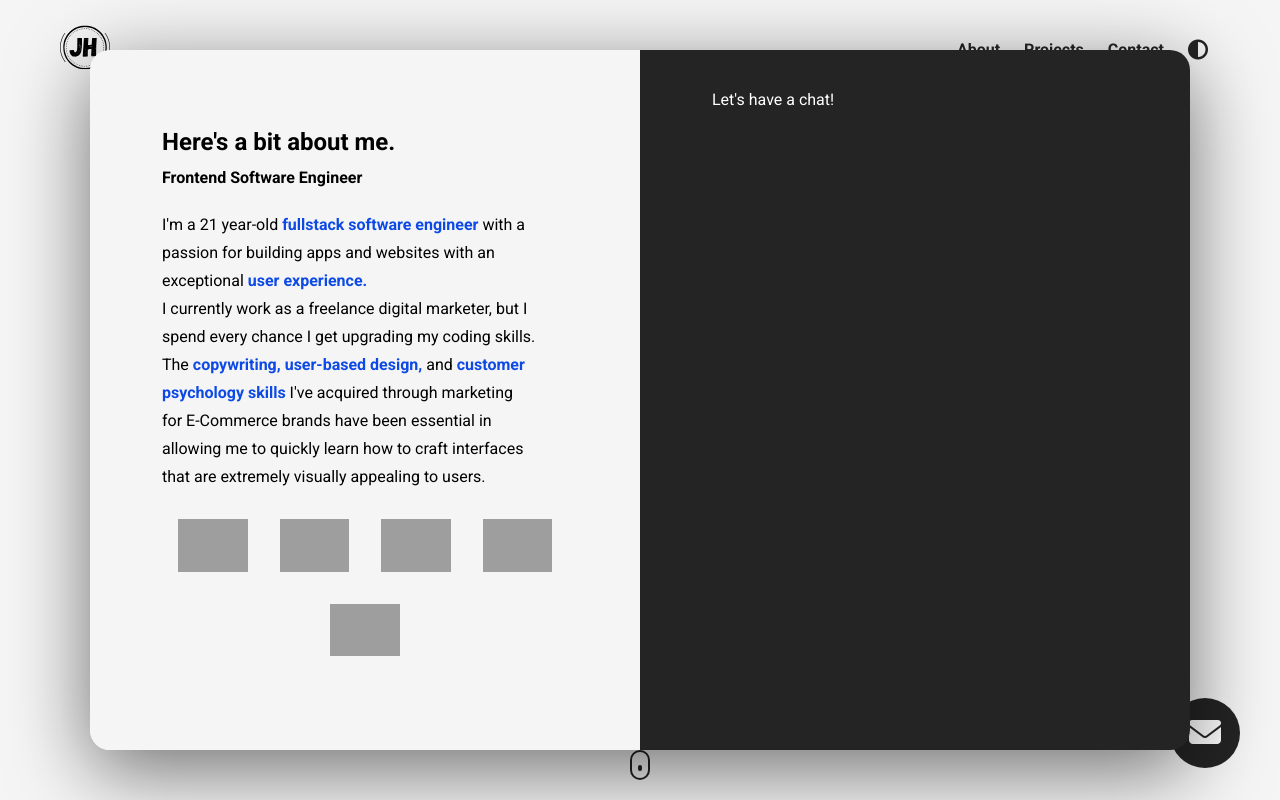
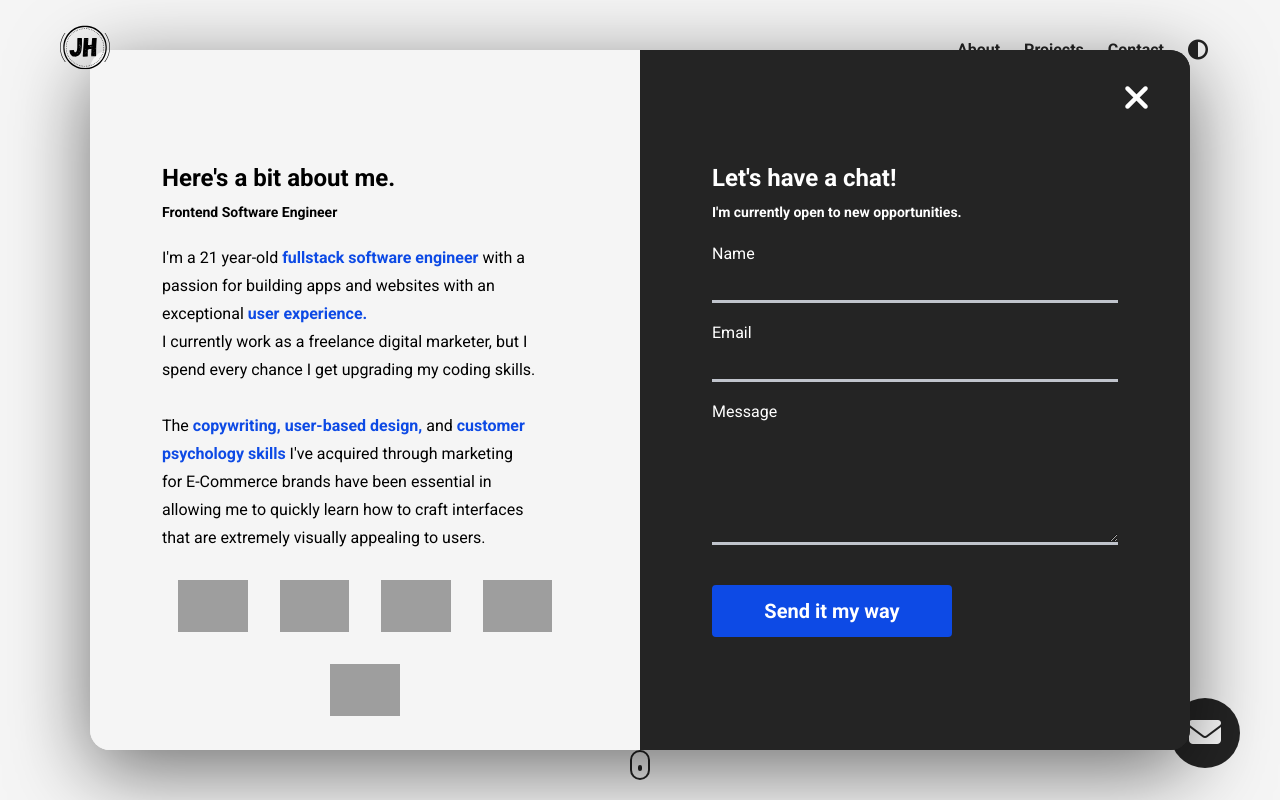
Before and after one commit to JoshuaHaughton/joshuahaughton.github.io, a plain HTML site: page index.html in a window 1280 px wide. Shown: the top 800 px of the page. Drawn offline with Linux system fonts and the light colour scheme; grey boxes are pictures that could not be loaded.

Commit message:
Set up 'contact' half of modal

```diff
--- a/index.html
+++ b/index.html
@@ -113,7 +113,10 @@
           <p class="modal__para">
             I'm a 21 year-old <span class="secondary bold">fullstack software engineer</span> with a passion for building apps and websites with an exceptional <span class="secondary bold">user experience.</span>
             <br/>
-            I currently work as a freelance digital marketer, but I spend every chance I get upgrading my coding skills. The<span class="secondary bold"> copywriting, user-based design,</span> and <span class="secondary bold">customer psychology skills</span> I've acquired through marketing for E-Commerce brands have been essential in allowing me to quickly learn how to craft interfaces that are extremely visually appealing to users.
+            I currently work as a freelance digital marketer, but I spend every chance I get upgrading my coding skills.
+            <br/>
+            <br/>
+            The<span class="secondary bold"> copywriting, user-based design,</span> and <span class="secondary bold">customer psychology skills</span> I've acquired through marketing for E-Commerce brands have been essential in allowing me to quickly learn how to craft interfaces that are extremely visually appealing to users.
           </p>
           <div class="modal__languages">
             <figure class="modal__language">
@@ -138,7 +141,36 @@
             </figure>
           </div>
         </div>
-        <div class="modal__half modal__contact">Let's have a chat!</div>
+        <div class="modal__half modal__contact">
+          <h3 class="modal__title modal__title--contact">
+            Let's have a chat!
+          </h3>
+          <h4 class="modal__sub-title modal__sub-title--contact">
+            I'm currently open to new opportunities.
+          </h4>
+          <form action="" id="contact__form">
+            <div class="form__item">
+              <label class="form__item--label">Name</label>
+              <input type="text" class="input" name="user_name" required>
+            </div>
+            <div class="form__item">
+              <label class="form__item--label">Email</label>
+              <input type="email" class="input" name="user_email" required></input>
+            </div>
+            <div class="form__item">
+              <label class="form__item--label">Message</label>
+              <textarea type="text" class="input" name="message" required></textarea>
+            </div>
+            <button id="contact__submit" class="form__submit">Send it my way</button>
+          </form>
+          <div class="modal__overlay modal__overlay--loading">
+            <i class="fas fa-spinner"></i>
+          </div>
+          <div class="modal__overlay modal__overlay--success">
+            Thanks for the message! Looking forward to speaking with you soon.
+          </div>
+        </div>
+        <i class="fas fa-times modal__exit click"></i>
       </div>
     </section>
     <section id="projects">
--- a/style.css
+++ b/style.css
@@ -54,6 +54,7 @@ a {
 
 .click {
   transition: all 300ms ease;
+  cursor: pointer;
 }
 
 .click:hover {
@@ -66,6 +67,39 @@ a {
 
 button {
   cursor: pointer;
+}
+
+input,
+textarea {
+  width: 100%;
+  background-color: #242424;
+  color: white;
+  outline: none;
+  border: 3px solid #c0c4cc;
+  border-top: none;
+  border-left: none;
+  border-right: none;
+  height: 40px;
+  transition: all 300ms ease;
+}
+
+input:hover, textarea:hover {
+  border-color: #fff;
+}
+
+input:focus, textarea:focus {
+  border-color: #0d4ae5;
+}
+
+textarea {
+  resize: vertical;
+  height: 100px;
+  margin-top: 24px;
+}
+
+.label {
+  font-size: 14px;
+  font-weight: bold;
 }
 
 .link__hover-effect {
@@ -265,13 +299,15 @@ nav {
 .modal__half {
   width: 50%;
   padding: 40px 72px;
+  display: flex;
+  flex-direction: column;
+  justify-content: center;
+  position: relative;
 }
 
 .modal__about {
   background-color: rgb(245, 245, 245);
-  display: flex;
-  flex-direction: column;
-  justify-content: center;
+  margin-top: 96px;
 }
 
 .modal__languages {
@@ -321,12 +357,92 @@ nav {
 
 .modal__sub-title {
   margin: 12px 0 24px 0;
+  font-size: 14px;
 }
 
 .modal__para {
   margin-bottom: 12px;
   line-height: 1.75;
   max-width: 375px;
+}
+
+.form__item {
+  margin-bottom: 20px;
+}
+
+.form__submit {
+  background-color: #0d4ae5;
+  border: 2px solid #0d4ae5;
+  color: white;
+  font-weight: 700;
+  width: 100%;
+  max-width: 240px;
+  padding: 12px 24px;
+  font-size: 20px;
+  border-radius: 4px;
+  margin-top: 16px;
+  transition: all 300ms ease;
+}
+
+.form__submit:hover {
+  border-color: #fff;
+  background-color: transparent;
+  transform: scale(1.0125);
+}
+
+.form__submit:active {
+  border-color: #0d4ae5;
+  color: #0d4ae5;
+  transform: scale(0.95);
+}
+
+.modal__overlay {
+  position: absolute;
+  top: 0;
+  left: 0;
+  width: 100%;
+  height: 100%;
+  display: flex;
+  align-items: center;
+  justify-content: center;
+}
+
+.modal__overlay--loading {
+  background-color: #242424;
+  font-size: 80px;
+  z-index: -1;
+}
+
+.modal__overlay--success {
+  background-color: #4bb543;
+  font-size: 40px;
+  font-weight: 700;
+  text-align: center;
+  padding: 32px;
+  display: none;
+  /*  */
+}
+
+.fa-spinner {
+  animation: spinner 750ms infinite linear;
+}
+
+@keyframes spinner {
+  0% {
+    transform: rotate(0)
+  }
+  100% {
+    transform: rotate(360deg)
+  }
+}
+
+.modal__exit {
+  position: absolute;
+  top: 30px;
+  right: 40px;
+  color: white;
+  font-size: 36px;
+  z-index: 100;
 }
 
 
```
